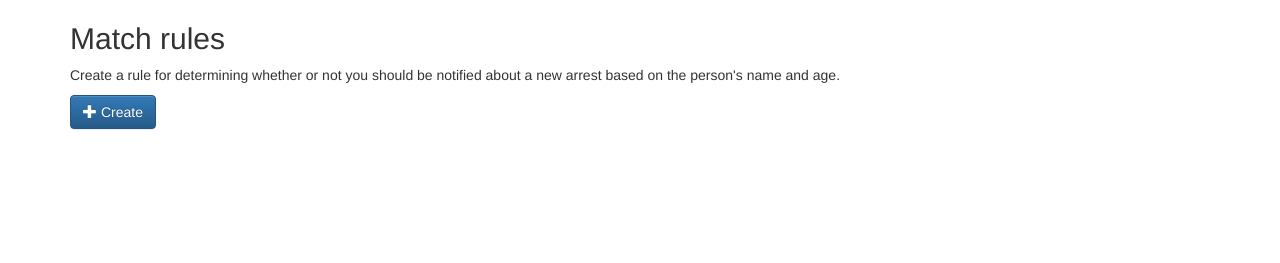
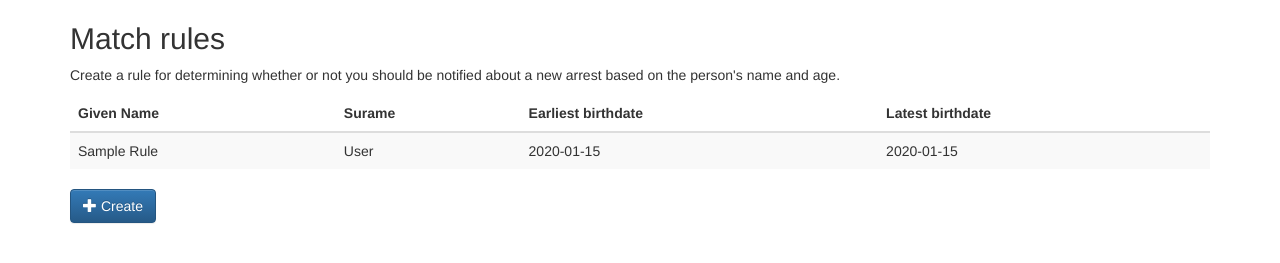
Before and after one commit to bwbaugh/arrest-notify, a Flask app: template arrest_notify/templates/dashboard.html in a window 1280 px wide. Shown: the part 241-504 px from the top of the page. Run offline with Flask 2, Linux system fonts and the light colour scheme; the template is opened without the code that fills it: most values are stand-ins (such as "Sample title", 1, 10 or a date in 2020); some libraries are stand-ins or nearby versions.

Commit message:
Display existing match rules on user dashboard

```diff
--- a/arrest_notify/templates/dashboard.html
+++ b/arrest_notify/templates/dashboard.html
@@ -28,6 +28,27 @@
           age.
         </p>
 
+        <table class="table table-striped">
+          <thead>
+            <tr>
+              <th>Given Name</th>
+              <th>Surame</th>
+              <th>Earliest birthdate</th>
+              <th>Latest birthdate</th>
+            </tr>
+          </thead>
+          <tbody>
+            {% for rule in user_rules %}
+            <tr>
+              <td>{{ rule['given_name'].title() }}</td>
+              <td>{{ rule['surname'].title() }}</td>
+              <td>{{ rule['earliest_birthdate'] }}</td>
+              <td>{{ rule['latest_birthdate'] }}</td>
+            </tr>
+            {% endfor %}
+          </tbody>
+        </table>
+
         <a href="{{ url_for('create_rule') }}" class="btn btn-primary">
           <span class="glyphicon glyphicon-plus"></span> Create
         </a>
```
Also changed, not shown: arrest_notify/logic/rules.py (+25 -0 lines), arrest_notify/views.py (+3 -8 lines), tests/logic/rules_test.py (+33 -9 lines), tests/views_test.py (+2 -0 lines).
